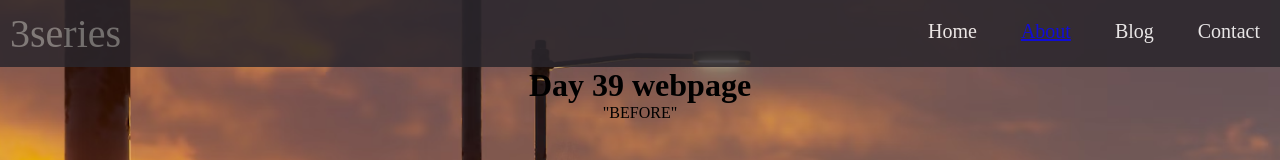
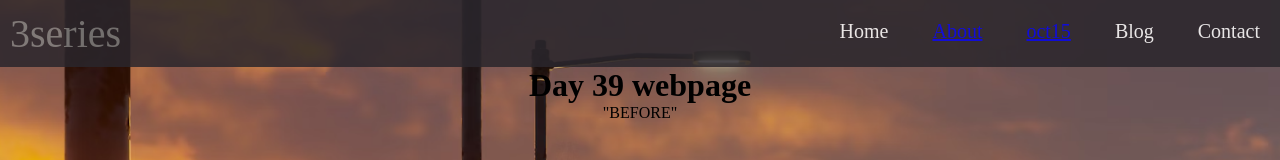
Before and after one commit to DavisCher/coffee_cup, a plain HTML site: page index.html in a window 1280 px wide. Shown: the top 160 px of the page. Drawn offline with Linux system fonts and the light colour scheme.

Commit message:
Update index.html

```diff
--- a/index.html
+++ b/index.html
@@ -15,6 +15,7 @@
         <div class="nav">
         <li>Home</li>
             <li><a href="about/index.html">About</a></li>
+            <li><a href="sat2022oct15/index.html">oct15</a></li>
         <li>Blog</li>
         <li>Contact</li>
      </div>
```
